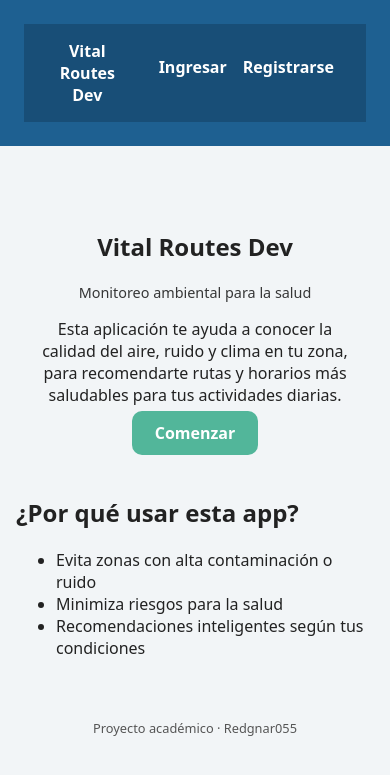
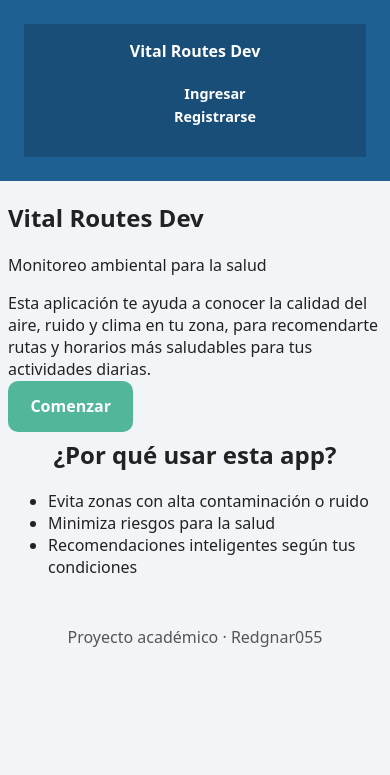
Before and after one commit to Redgnar05/Vital-routes-dev, a Flask app: page / in a window 390 px wide. Shown: the top 775 px of the page. Run offline with Flask 3, Linux system fonts and the light colour scheme.

Commit message:
Enhance CSS with global styles and navigation layout
Added global styles, navigation, layout, and responsive design.

```diff
--- a/static/css/style.css
+++ b/static/css/style.css
@@ -1,3 +1,6 @@
+/* ============================================================
+   🌐 ESTILOS GLOBALES
+   ============================================================ */
 * {
   box-sizing: border-box;
   font-family: system-ui, -apple-system, BlinkMacSystemFont, "Segoe UI", sans-serif;
@@ -9,6 +12,9 @@ body {
   color: #222;
 }
 
+/* ============================================================
+   🔵 NAVEGACIÓN Y HEADER
+   ============================================================ */
 .header {
   background: #1E6091;
   color: white;
@@ -16,12 +22,31 @@ body {
   text-align: center;
 }
 
-.subtitle {
-  margin-top: 0.25rem;
-  font-size: 0.9rem;
-  opacity: 0.9;
+.nav {
+  display: flex;
+  justify-content: space-between;
+  padding: 1rem 2rem;
+  background: #184E77;
+  color: white;
+  align-items: center;
 }
 
+.nav-menu {
+  list-style: none;
+  display: flex;
+  gap: 1rem;
+}
+
+.nav-menu a,
+.nav-brand {
+  color: white;
+  text-decoration: none;
+  font-weight: 600;
+}
+
+/* ============================================================
+   🧱 LAYOUT GENERAL
+   ============================================================ */
 .main {
   max-width: 900px;
   margin: 2rem auto;
@@ -32,9 +57,12 @@ body {
   background: white;
   border-radius: 12px;
   padding: 1.5rem;
-  box-shadow: 0 8px 20px rgba(0,0,0,0.05);
+  box-shadow: 0 8px 20px rgba(0, 0, 0, 0.05);
 }
 
+/* ============================================================
+   📝 FORMULARIOS
+   ============================================================ */
 .form {
   margin-top: 1rem;
   display: flex;
@@ -42,151 +70,184 @@ body {
   gap: 0.75rem;
 }
 
-.form label {
-  font-weight: 600;
-}
-
-.form input[type="text"] {
-  padding: 0.6rem 0.75rem;
+.form input,
+.form select {
+  padding: 0.9rem;
+  font-size: 1rem;
   border-radius: 8px;
   border: 1px solid #ccc;
 }
 
-.form button {
-  margin-top: 0.5rem;
-  padding: 0.7rem;
+.btn-main {
+  padding: 0.9rem 1.4rem;
+  background: #52B69A;
+  border-radius: 10px;
+  color: white;
+  text-align: center;
+  font-weight: bold;
+  text-decoration: none;
   border: none;
-  border-radius: 999px;
-  background: #52B69A;
-  color: white;
-  font-weight: 600;
-  cursor: pointer;
 }
 
-.form button:hover {
-  background: #B5E48C;
+.btn-main:hover {
+  background: #3a8c7f;
 }
 
-.alert {
-  padding: 0.75rem;
-  border-radius: 8px;
-  margin-bottom: 1rem;
-}
-
-.alert-error {
-  background: #ffe5e5;
-  color: #b00020;
-}
-
+/* ============================================================
+   📊 GRID DE RESULTADOS
+   ============================================================ */
 .grid {
   display: grid;
   grid-template-columns: repeat(auto-fit, minmax(220px, 1fr));
   gap: 1rem;
-  margin-top: 1rem;
 }
 
 .box {
   background: #f8fafc;
+  padding: 1rem;
   border-radius: 10px;
-  padding: 0.75rem 1rem;
 }
 
-.riesgo {
-  margin-top: 1.5rem;
-  padding: 1rem;
-  border-radius: 10px;
-  color: #111;
+/* ============================================================
+   🚦 RIESGO GLOBAL
+   ============================================================ */
+.riesgo-verde { background: #d9f99d; }
+.riesgo-amarillo { background: #fef08a; }
+.riesgo-rojo { background: #fecaca; }
+
+/* ============================================================
+   👤 PERFIL DEL USUARIO
+   ============================================================ */
+.perfil-usuario {
+  margin: 2rem auto;
+  padding: 1.5rem;
+  background: white;
+  border-radius: 14px;
 }
 
-.riesgo-verde {
-  background: #d9f99d;
+.perfil-grid {
+  display: grid;
+  grid-template-columns: repeat(auto-fit, minmax(260px, 1fr));
+  gap: 1.5rem;
 }
 
-.riesgo-amarillo {
-  background: #fef08a;
+.full-width {
+  grid-column: 1 / -1;
 }
 
-.riesgo-rojo {
-  background: #fecaca;
+/* ============================================================
+   📉 BARRA DE RIESGO PERSONAL
+   ============================================================ */
+.barra-riesgo {
+  width: 100%;
+  height: 18px;
+  background: #ddd;
+  border-radius: 10px;
 }
 
-.recomendaciones {
-  margin-top: 1.5rem;
+.barra-riesgo .nivel {
+  height: 100%;
+  border-radius: 10px;
 }
 
-.recomendaciones ul {
-  padding-left: 1.1rem;
+.barra-riesgo .verde { background: #5cb85c; }
+.barra-riesgo .amarillo { background: #f0ad4e; }
+.barra-riesgo .rojo { background: #d9534f; }
+
+/* ============================================================
+   🦶 FOOTER
+   ============================================================ */
+.footer {
+  text-align: center;
+  padding: 1rem 0;
+  color: #555;
 }
 
-.recomendaciones li {
-  margin-bottom: 0.4rem;
-}
 
-.sugerencia {
-  margin-top: 0.8rem;
-}
+/* ============================================================
+   📱📱📱 RESPONSIVE DESIGN
+   Breakpoints para tablets y celulares
+   ============================================================ */
 
-.btn-volver {
-  display: inline-block;
-  margin-top: 1.5rem;
-  padding: 0.6rem 1.2rem;
-  border-radius: 999px;
-  background: #168AAD;
-  color: white;
-  text-decoration: none;
-  font-size: 0.95rem;
-}
-
-.btn-volver:hover {
-  background: #184E77;
-}
+/* ============================
+   📌 TABLETS (≤ 768px)
+   ============================ */
+@media (max-width: 768px) {
 
   .nav {
-  display: flex;
-  justify-content: space-between;
-  padding: 1rem 2rem;
-  background: #184E77;
-  color: white;
+    padding: 1rem;
   }
 
   .nav-menu {
-  list-style: none;
-  display: flex;
-  gap: 1rem;
+    gap: 0.5rem;
+    font-size: 0.9rem;
   }
 
-.nav-menu a, .nav-brand {
-  color: white;
-  text-decoration: none;
-  font-weight: 600;
+  .main {
+    margin-top: 1rem;
   }
 
-.hero {
-  text-align: center;
-  padding: 2rem 1rem;
+  .card {
+    padding: 1.2rem;
   }
 
-.btn-main {
-  background: #52B69A;
-  color: white;
-  padding: 0.7rem 1.4rem;
-  border-radius: 10px;
-  text-decoration: none;
-  font-weight: bold;
+  .perfil-grid {
+    grid-template-columns: 1fr 1fr;
+  }
 }
 
-.form-section {
-  max-width: 400px;
-  margin: 2rem auto;
-  display: flex;
+/* ============================
+   📌 CELULARES (≤ 480px)
+   ============================ */
+@media (max-width: 480px) {
+
+  /* NAV */
+  .nav {
     flex-direction: column;
-  gap: 1rem;
+    gap: 0.5rem;
+    padding: 1rem;
   }
 
+  .nav-menu {
+    flex-direction: column;
+    text-align: center;
+    gap: 0.25rem;
+  }
 
-.footer {
+  /* MAIN CONTENT */
+  .main {
+    margin: 1rem auto;
+    padding: 0 0.5rem;
+  }
+
+  /* CARDS */
+  .card {
+    padding: 1rem;
+  }
+
+  /* GRID */
+  .grid {
+    grid-template-columns: 1fr;
+  }
+
+  .perfil-grid {
+    grid-template-columns: 1fr; /* T TODO EN UNA COLUMNA */
+  }
+
+  /* BUTTONS */
+  .btn-main {
+    width: 100%;
+  }
+
+  /* INPUTS MÁS GRANDES */
+  .form input,
+  .form select {
+    padding: 1rem;
+    font-size: 1.05rem;
+  }
+
+  /* TITULOS */
+  h2, h3 {
     text-align: center;
-  font-size: 0.8rem;
-  padding: 1rem 0;
-  color: #555;
   }
+}
```
Lines whose indentation alone changed are shown as unchanged.
